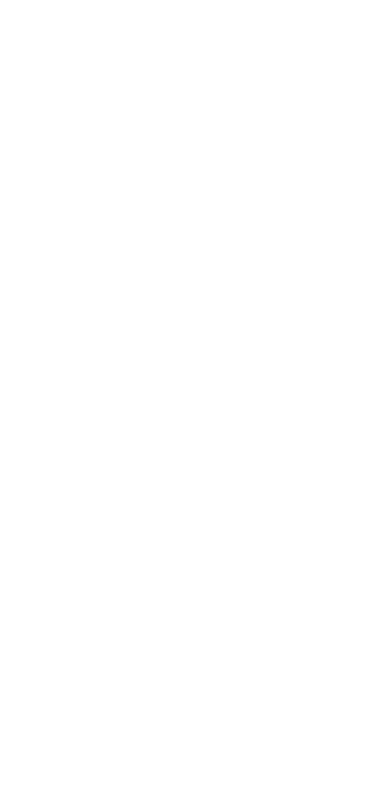
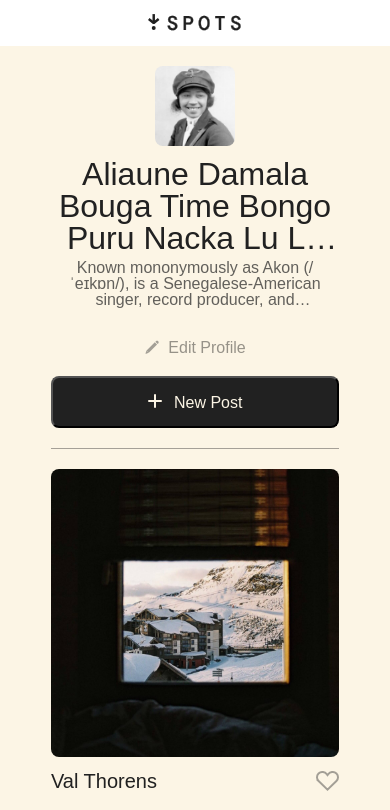
Before and after one commit to ln-harris/se_project_spots, a plain HTML site: page index.html in a window 390 px wide. Shown: the top 810 px of the page. Drawn offline with Linux system fonts and the light colour scheme; a web font is replaced by a local one.

Commit message:
New update for my project

```diff
--- /dev/null
+++ b/blocks/card.css
@@ -0,0 +1,61 @@
+.card {
+  max-width: 413px;
+}
+
+.card__image {
+  height: 413px;
+  width: 413px;
+  object-fit: cover;
+  display: block;
+  border-radius: 8px;
+}
+
+.card__content {
+  display: flex;
+  align-items: center;
+  justify-content: space-between;
+}
+
+.card__title {
+  color: rgba(33, 33, 33, 1);
+  margin: 12px 0 0;
+  white-space: nowrap;
+  overflow: hidden;
+  text-overflow: ellipsis;
+  font-family: "Poppins", Arial, Helvetica, sans-serif;
+  font-weight: 500;
+  font-style: medium;
+  font-size: 20px;
+  line-height: 120%;
+  letter-spacing: 0%;
+}
+
+.card__like-btn {
+  background-image: url(../images/heart.svg);
+  width: 23px;
+  height: 20px;
+  margin: 12px 0 0;
+  border: none;
+  background-color: transparent;
+  opacity: 0.4;
+}
+
+.card__like-btn:hover {
+  opacity: 1;
+  cursor: pointer;
+}
+
+@media screen and (max-width: 630px) {
+  .card {
+    max-width: 288px;
+  }
+
+  .card__image {
+    max-height: 288px;
+    max-width: 288px;
+  }
+
+  .card__content {
+    max-width: 288px;
+  }
+}
--- /dev/null
+++ b/blocks/cards.css
@@ -0,0 +1,27 @@
+.cards {
+  padding-top: 20px;
+  padding-bottom: 40px;
+  border-bottom: 1px solid rgba(33, 33, 33, 0.4);
+}
+
+.cards__list {
+  list-style-type: none;
+  padding: 0;
+  margin: 0;
+  display: grid;
+  grid-template-columns: repeat(auto-fit, 413px);
+  justify-content: center;
+  gap: 40px 20px;
+}
+
+@media screen and (max-width: 630px) {
+  .cards {
+    padding-bottom: 20px;
+    max-width: 288px;
+  }
+
+  .cards__list {
+    grid-template-columns: repeat(auto-fit, 288px);
+    gap: 20px;
+  }
+}
--- /dev/null
+++ b/blocks/content.css
@@ -0,0 +1,3 @@
+.content {
+  padding: 0 20px;
+}
--- /dev/null
+++ b/blocks/footer.css
@@ -0,0 +1,16 @@
+.footer {
+  margin: 0 auto;
+}
+
+.footer__copyright {
+  text-align: center;
+  padding: 60px 0 60px;
+  margin: 0 auto;
+  color: rgba(33, 33, 33, 1);
+  font-family: "Poppins", Arial, Helvetica, sans-serif;
+  font-weight: 400;
+  font-style: regular;
+  font-size: 16px;
+  line-height: 100%;
+  letter-spacing: 0%;
+}
--- /dev/null
+++ b/blocks/header.css
@@ -0,0 +1,11 @@
+.header {
+  background-color: #fff;
+  display: flex;
+  justify-content: center;
+  padding: 10px 0 10px 0;
+}
+
+.header__logo {
+  width: 94px;
+  height: 26px;
+}
--- a/blocks/page.css
+++ b/blocks/page.css
@@ -1,4 +1,10 @@
 .page {
-  color: #fcf5e5;
+  background-color: #fcf5e5;
   font-family: Poppins, Arial, Helvetica, sans-serif;
+  min-height: 100vh;
 }
+
+.page__section {
+  max-width: 1280px;
+  margin: 0 auto;
+}
--- /dev/null
+++ b/blocks/profile.css
@@ -0,0 +1,138 @@
+.profile {
+  display: flex;
+  padding: 34px 0 20px;
+  border-bottom: 1px solid rgba(33, 33, 33, 0.4);
+}
+
+.profile__avatar {
+  margin-right: 20px;
+  border-radius: 8px;
+  height: 190px;
+  width: 190px;
+}
+
+.profile__column {
+  display: flex;
+  flex-direction: column;
+}
+
+.profile__name {
+  margin: 0 0 12px;
+  color: rgba(33, 33, 33, 1);
+  line-height: 1;
+  font-family: "Poppins", Arial, Helvetica, sans-serif;
+  font-weight: 500;
+  font-style: medium;
+  font-size: 32px;
+  line-height: 100%;
+  letter-spacing: 0%;
+  display: -webkit-box;
+  overflow: hidden;
+  text-overflow: ellipsis;
+  -webkit-line-clamp: 3;
+  -webkit-box-orient: vertical;
+  max-width: 420px;
+}
+
+.profile__description {
+  margin: 0;
+  color: rgba(33, 33, 33, 0.7);
+  font-family: "Poppins", Arial, Helvetica, sans-serif;
+  font-weight: 500;
+  font-style: medium;
+  font-size: 16px;
+  line-height: 100%;
+  letter-spacing: 0%;
+  display: -webkit-box;
+  overflow: hidden;
+  text-overflow: ellipsis;
+  -webkit-line-clamp: 3;
+  -webkit-box-orient: vertical;
+  max-width: 420px;
+}
+
+.profile__edit-btn {
+  margin-top: auto;
+  background-color: transparent;
+  border: none;
+  display: flex;
+  padding: 0;
+  opacity: 0.4;
+}
+
+.profile__edit-btn:hover {
+  opacity: 1;
+  cursor: pointer;
+}
+
+.profile__edit-btn-text {
+  margin-left: 8px;
+  font-family: "Poppins", Arial, Helvetica, sans-serif;
+  font-weight: 500;
+  font-style: medium;
+  font-size: 16px;
+  line-height: 100%;
+  letter-spacing: 0%;
+}
+
+.profile__post-btn {
+  margin-left: auto;
+  margin-top: auto;
+  background-color: rgba(33, 33, 33, 1);
+  border-radius: 8px;
+  height: 52px;
+  width: 288px;
+  color: rgba(252, 245, 229, 1);
+  font-family: "Poppins", Arial, Helvetica, sans-serif;
+  font-weight: 500;
+  font-style: medium;
+  font-size: 16px;
+  line-height: 100%;
+  letter-spacing: 0%;
+  opacity: 1;
+}
+
+.profile__post-btn:hover {
+  opacity: 0.4;
+  cursor: pointer;
+}
+
+.profile__post-btn-text {
+  margin-left: 8px;
+}
+
+@media screen and (max-width: 630px) {
+  .profile {
+    flex-direction: column;
+    max-width: 288px;
+    align-items: center;
+    text-align: center;
+    padding-top: 20px;
+  }
+  .profile__avatar {
+    margin: 0 0 12px;
+    height: 80px;
+    width: 80px;
+  }
+
+  .profile__name {
+    margin: 0 0 6px;
+  }
+
+  .profile__description {
+    margin: 0 0 32px;
+  }
+
+  .profile__column {
+    margin: 0 0 20px;
+  }
+
+  .profile__edit-btn {
+    margin: 0 auto;
+  }
+
+  .profile__post-btn {
+    margin-left: 0;
+    width: 100%;
+  }
+}
--- a/index.html
+++ b/index.html
@@ -12,12 +12,110 @@
   </head>
   <body>
     <div class="page">
-      <header class="header"></header>
+      <header class="header">
+        <img src="./images/logo.svg" alt="Spot logo" class="header__logo" />
+      </header>
       <main class="content">
-        <section class="profile"></section>
-        <section class="cards"></section>
+        <section class="profile page__section">
+          <img
+            src="./images/avatar.jpg"
+            alt="Bessie Coleman"
+            class="profile__avatar"
+          />
+          <div class="profile__column">
+            <h1 class="profile__name">
+              Aliaune Damala Bouga Time Bongo Puru Nacka Lu Lu Lu Badara Akon
+            </h1>
+            <p class="profile__description">
+              Known mononymously as Akon (/ˈeɪkɒn/), is a Senegalese-American
+              singer, record producer, and entrepreneur. An influential figure
+              in modern world
+            </p>
+            <button class="profile__edit-btn">
+              <img src="./images/pencil.svg" alt="Pencil icon" />
+              <span class="profile__edit-btn-text">Edit Profile</span>
+            </button>
+          </div>
+          <button type="button" class="profile__post-btn">
+            <img src="./images/plus.svg" alt="Plus icon" />
+            <span class="profile__post-btn-text">New Post</span>
+          </button>
+        </section>
+        <section class="cards page__section">
+          <ul class="cards__list">
+            <li class="card">
+              <img
+                src="./images/1-photo-by-moritz-feldmann-from-pexels.jpg"
+                alt="Val Thorens"
+                class="card__image"
+              />
+              <div class="card__content">
+                <h2 class="card__title">Val Thorens</h2>
+                <button type="button" class="card__like-btn"></button>
+              </div>
+            </li>
+            <li class="card">
+              <img
+                src="./images/2-photo-by-ceiline-from-pexels.jpg"
+                alt="Val Thorens"
+                class="card__image"
+              />
+              <div class="card__content">
+                <h2 class="card__title">Restaurant terrace</h2>
+                <button class="card__like-btn"></button>
+              </div>
+            </li>
+            <li class="card">
+              <img
+                src="./images/3-photo-by-tubanur-dogan-from-pexels.jpg"
+                alt="Restaurant terrace"
+                class="card__image"
+              />
+              <div class="card__content">
+                <h2 class="card__title">An outdoor cafe</h2>
+
+                <button class="card__like-btn"></button>
+              </div>
+            </li>
+            <li class="card">
+              <img
+                src="./images/4-photo-by-maurice-laschet-from-pexels.jpg"
+                alt="An outdoor cafe"
+                class="card__image"
+              />
+              <div class="card__content">
+                <h2 class="card__title">A very long bridge, over the forest</h2>
+                <button type="button" class="card__like-btn"></button>
+              </div>
+            </li>
+            <li class="card">
+              <img
+                src="./images/5-photo-by-van-anh-nguyen-from-pexels.jpg"
+                alt="A very long bridge, over the forest"
+                class="card__image"
+              />
+              <div class="card__content">
+                <h2 class="card__title">Tunnel with morning light</h2>
+                <button type="button" class="card__like-btn"></button>
+              </div>
+            </li>
+            <li class="card">
+              <img
+                src="./images/6-photo-by-moritz-feldmann-from-pexels.jpg"
+                alt="Tunnel with morning light"
+                class="card__image"
+              />
+              <div class="card__content">
+                <h2 class="card__title">Mountain house</h2>
+                <button type="button" class="card__like-btn"></button>
+              </div>
+            </li>
+          </ul>
+        </section>
       </main>
-      <footer class="footer"></footer>
+      <footer class="footer">
+        <p class="footer__copyright">2025 &copy; Lindsey Harris</p>
+      </footer>
     </div>
   </body>
 </html>
--- a/pages/index.css
+++ b/pages/index.css
@@ -1,3 +1,9 @@
 @import url(../vendor/normalize.css);
 @import url(../vendor/fonts.css);
 @import url(../blocks/page.css);
+@import url(../blocks/header.css);
+@import url(../blocks/profile.css);
+@import url(../blocks/content.css);
+@import url(../blocks/cards.css);
+@import url(../blocks/card.css);
+@import url(../blocks/footer.css);
```
Also changed, not shown: README.md, images/heart.svg (added), images/logo.svg (added), images/pencil.svg (added), images/plus.svg (added).
